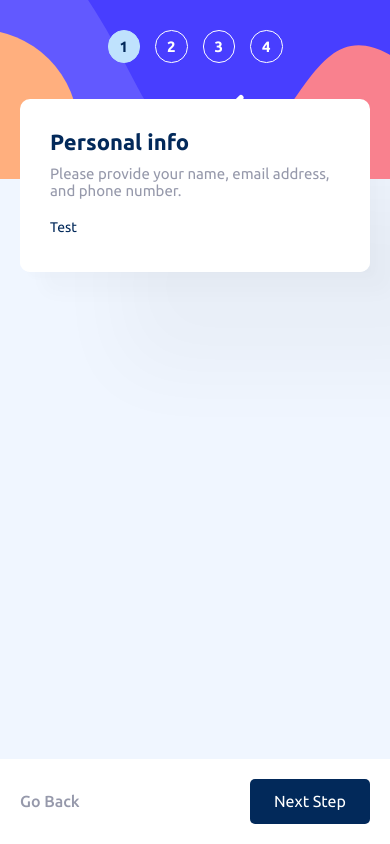
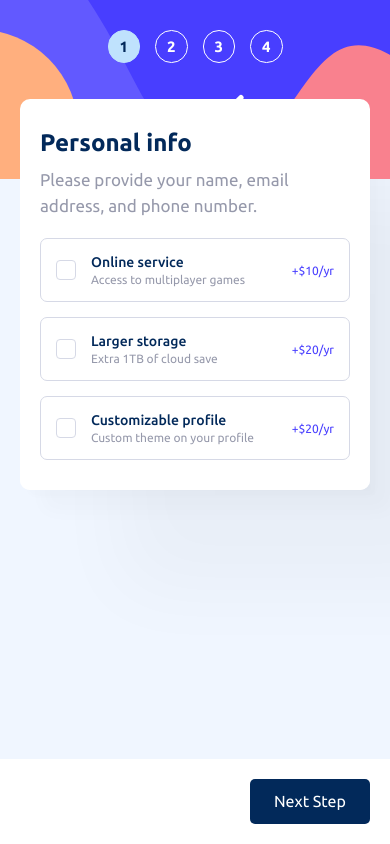
Before and after one commit to Salah1221/multi_step_form, a React (Vite) app: page /addons in a window 390 px wide. Built offline with nearby package versions, Linux system fonts and the light colour scheme.

Commit message:
Added states for plan

```diff
--- a/src/Addons.jsx
+++ b/src/Addons.jsx
@@ -8,8 +8,57 @@ const Addons = () => {
           name=""
           id="online-service"
         />
-        <label className="box" htmlFor="online-service">
-          Test
+        <label className="option" htmlFor="online-service">
+          <div className="custom-checkbox-container">
+            <div className="custom-checkbox">
+              <img src="src/assets/images/icon-checkmark.svg" alt="" />
+            </div>
+            <div className="checkbox-label">
+              <div className="title">Online service</div>
+              <div className="sub-title">Access to multiplayer games</div>
+            </div>
+          </div>
+          <div className="addon-price">+$10/yr</div>
+        </label>
+      </div>
+      <div className="add-on">
+        <input
+          className="checkbox"
+          type="checkbox"
+          name=""
+          id="larger-storage"
+        />
+        <label className="option" htmlFor="larger-storage">
+          <div className="custom-checkbox-container">
+            <div className="custom-checkbox">
+              <img src="src/assets/images/icon-checkmark.svg" alt="" />
+            </div>
+            <div className="checkbox-label">
+              <div className="title">Larger storage</div>
+              <div className="sub-title">Extra 1TB of cloud save</div>
+            </div>
+          </div>
+          <div className="addon-price">+$20/yr</div>
+        </label>
+      </div>
+      <div className="add-on">
+        <input
+          className="checkbox"
+          type="checkbox"
+          name=""
+          id="custom-profile"
+        />
+        <label className="option" htmlFor="custom-profile">
+          <div className="custom-checkbox-container">
+            <div className="custom-checkbox">
+              <img src="src/assets/images/icon-checkmark.svg" alt="" />
+            </div>
+            <div className="checkbox-label">
+              <div className="title">Customizable profile</div>
+              <div className="sub-title">Custom theme on your profile</div>
+            </div>
+          </div>
+          <div className="addon-price">+$20/yr</div>
         </label>
       </div>
     </div>
--- a/src/App.jsx
+++ b/src/App.jsx
@@ -25,6 +25,8 @@ function App() {
       subhead: "Double-check everything looks OK before confirming.",
     },
   ];
+  const [isMonthly, setIsMonthly] = useState(true);
+  const [plan, setPlan] = useState(0);
 
   return (
     <div className="App">
@@ -34,12 +36,22 @@ function App() {
         <p>{heading[index].subhead}</p>
         <Routes>
           <Route path="/" element={<Info />} />
-          <Route path="/plan" element={<Plan />} />
+          <Route
+            path="/plan"
+            element={
+              <Plan
+                isMonthly={isMonthly}
+                setIsMonthly={setIsMonthly}
+                plan={plan}
+                setPlan={setPlan}
+              />
+            }
+          />
           <Route path="/addons" element={<Addons />} />
           <Route path="/summary" element={<Info />} />
         </Routes>
         <div className="nav-btns">
-          <a className="back">Go Back</a>
+          <a className={`back ${index ? "" : "inactive"}`}>Go Back</a>
           <a className="next">Next Step</a>
         </div>
       </div>
--- a/src/Plan.jsx
+++ b/src/Plan.jsx
@@ -1,44 +1,66 @@
-const Plan = () => {
+const Plan = ({ isMonthly, setIsMonthly, plan, setPlan }) => {
+  const handleClick = (e, key) => {
+    setPlan(+key);
+  };
+
   return (
     <div className="plan">
       <div className="cards">
-        <div className="card active">
+        <div
+          className={`card ${plan === 0 ? "active" : ""}`}
+          key="0"
+          onClick={(e) => handleClick(e, 0)}
+        >
           <div className="img">
             <img src="./src/assets/images/icon-arcade.svg" alt="" />
           </div>
           <div className="content">
             <div className="plan-name">Arcade</div>
-            <div className="price">$90/yr</div>
-            <div className="additional">2 months free</div>
+            <div className="price">{`$${9 * 10 ** !isMonthly}/${
+              isMonthly ? "mo" : "yr"
+            }`}</div>
+            {!isMonthly ? <div className="additional">2 months free</div> : ""}
           </div>
         </div>
-        <div className="card">
+        <div
+          className={`card ${plan === 1 ? "active" : ""}`}
+          key="1"
+          onClick={(e) => handleClick(e, 1)}
+        >
           <div className="img">
             <img src="./src/assets/images/icon-advanced.svg" alt="" />
           </div>
           <div className="content">
             <div className="plan-name">Advanced</div>
-            <div className="price">$120/yr</div>
-            <div className="additional">2 months free</div>
+            <div className="price">{`$${12 * 10 ** !isMonthly}/${
+              isMonthly ? "mo" : "yr"
+            }`}</div>
+            {!isMonthly ? <div className="additional">2 months free</div> : ""}
           </div>
         </div>
-        <div className="card">
+        <div
+          className={`card ${plan === 2 ? "active" : ""}`}
+          key="2"
+          onClick={(e) => handleClick(e, 2)}
+        >
           <div className="img">
             <img src="./src/assets/images/icon-pro.svg" alt="" />
           </div>
           <div className="content">
             <div className="plan-name">Pro</div>
-            <div className="price">$150/yr</div>
-            <div className="additional">2 months free</div>
+            <div className="price">{`$${15 * 10 ** !isMonthly}/${
+              isMonthly ? "mo" : "yr"
+            }`}</div>
+            {!isMonthly ? <div className="additional">2 months free</div> : ""}
           </div>
         </div>
       </div>
       <div className="toggle-container">
-        <div className="monthly">Monthly</div>
-        <div className="toggle">
-          <div className="switch yearly"></div>
+        <div className={`monthly ${isMonthly ? "active" : ""}`}>Monthly</div>
+        <div className="toggle" onClick={() => setIsMonthly(!isMonthly)}>
+          <div className={`switch ${isMonthly ? "" : "yearly"}`}></div>
         </div>
-        <div className="yearly active">Yearly</div>
+        <div className={`yearly ${isMonthly ? "" : "active"}`}>Yearly</div>
       </div>
     </div>
   );
--- a/src/index.css
+++ b/src/index.css
@@ -48,7 +48,7 @@ input::placeholder {
   color: hsl(231, 6%, 43%);
 }
 
-label {
+form label {
   color: var(--marin-blue);
   margin-bottom: 7px;
   font-size: 14px;
@@ -185,6 +185,12 @@ h1 {
   cursor: pointer;
 }
 
+.back.inactive {
+  pointer-events: none;
+  user-select: none;
+  opacity: 0;
+}
+
 .back:hover {
   color: var(--marin-blue);
 }
@@ -194,9 +200,10 @@ h1 {
 }
 
 .cards {
-  display: flex;
+  display: grid;
   gap: 20px;
   margin-bottom: 30px;
+  grid-template-columns: repeat(auto-fit, minmax(100px, 1fr));
 }
 
 .card {
@@ -217,7 +224,7 @@ h1 {
 }
 
 .card:hover:not(.active) {
-  background-color: var(--hover-color);
+  border-color: var(--purplish-blue);
 }
 
 .content {
@@ -287,6 +294,11 @@ h1 {
 
 .switch.yearly {
   transform: translateX(0);
+  transition: transform 0.3s;
+}
+
+.add-on:not(:last-child) {
+  margin-bottom: 15px;
 }
 
 .checkbox {
@@ -296,7 +308,66 @@ h1 {
   width: 0;
 }
 
-.box {
+.option {
+  display: flex;
+  align-items: center;
+  justify-content: space-between;
+  padding: 20px;
+  border-radius: 7px;
+  border: 1px solid var(--light-gray);
+  cursor: pointer;
+  transition: border-color 0.3s, background-color 0.3s;
+}
+
+.option:hover:not(.checkbox:checked + .option:hover) {
+  border-color: var(--purplish-blue);
+}
+
+.checkbox:checked + .option {
+  border-color: var(--purplish-blue);
+  background-color: var(--hover-color);
+}
+
+.custom-checkbox-container {
+  display: flex;
+  align-items: center;
+  gap: 20px;
+}
+
+.custom-checkbox {
+  display: grid;
+  place-items: center;
+  width: 20px;
+  height: 20px;
+  border-radius: 4px;
+  border: 1px solid var(--light-gray);
+  transition: background-color 0.3s, border-color 0.3s;
+}
+
+.checkbox:checked + .option .custom-checkbox {
+  background-color: var(--purplish-blue);
+  border-color: var(--purplish-blue);
+}
+
+.checkbox-label {
+  display: flex;
+  flex-direction: column;
+  gap: 3px;
+}
+
+.checkbox-label .title {
+  font-weight: 500;
+  color: var(--marin-blue);
+}
+
+.checkbox-label .sub-title {
+  font-size: 14px;
+  color: var(--cool-gray);
+}
+
+.addon-price {
+  font-size: 14px;
+  color: var(--purplish-blue);
 }
 
 @media (max-width: 950px) {
@@ -335,7 +406,7 @@ h1 {
 
 @media (max-width: 720px) {
   h1 {
-    font-size: 22px;
+    font-size: 24px;
   }
   body {
     align-items: flex-start;
@@ -344,13 +415,15 @@ h1 {
     margin-inline: 20px;
     border-radius: 10px;
     margin-top: 99px;
+    margin-bottom: 100px;
   }
   .container {
     width: 100%;
-    padding: 30px;
+    padding: 30px 20px;
   }
   .container p {
-    font-size: 15px;
+    font-size: 17px;
+    line-height: 1.5;
     margin-bottom: 20px;
   }
   .sidebar {
@@ -365,6 +438,7 @@ h1 {
     margin: 0;
   }
   .cards {
+    display: flex;
     flex-direction: column;
     gap: 15px;
   }
@@ -378,6 +452,19 @@ h1 {
   }
   .nav-btns {
     padding: 20px;
+  }
+  .option {
+    padding: 15px;
+  }
+  .custom-checkbox-container {
+    gap: 15px;
+  }
+  .checkbox-label .title {
+    font-size: 14px;
+  }
+  .checkbox-label .sub-title,
+  .addon-price {
+    font-size: 12px;
   }
 }
 
```
